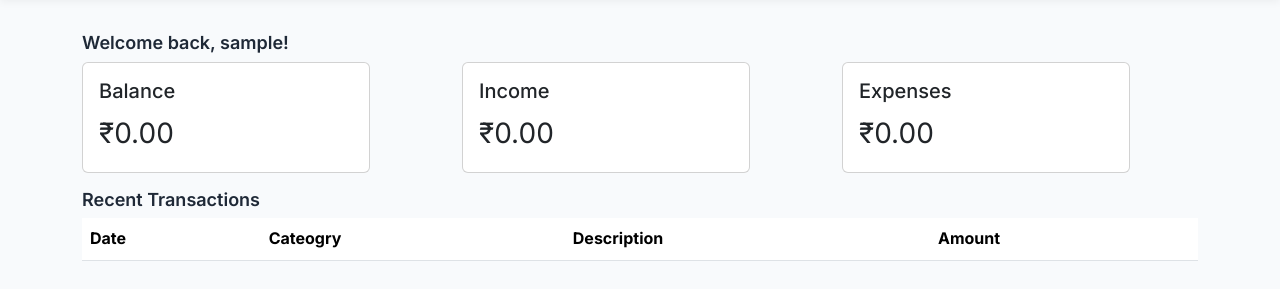
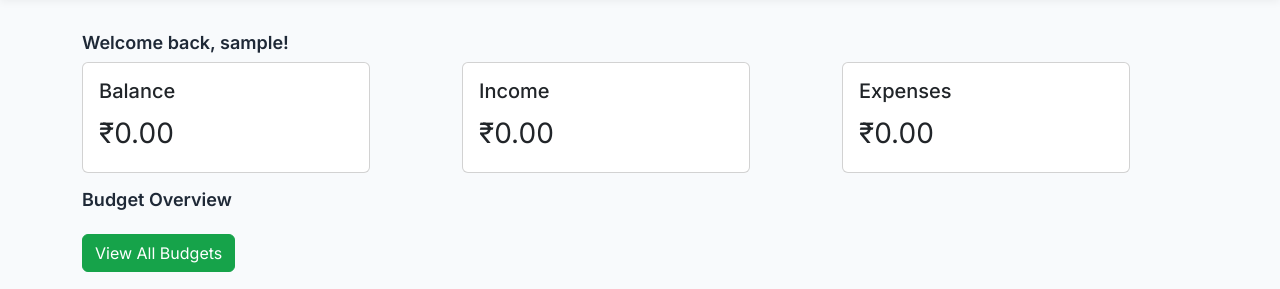
Before and after one commit to MedhanshB/expense-manager, a Flask app: page / in a window 1280 px wide. Shown: the part 108-397 px from the top of the page. Run offline with Flask 3, Linux system fonts and the light colour scheme; the visitor is signed in with stand-in values (Sample User, id 1); data comes from the database, SQL or seed files in the repository; data that the repository does not hold is empty.

Commit message:
Finished adding the budgets template and completed the dashboard. Version 1 of the app is done

```diff
--- a/app.py
+++ b/app.py
@@ -3,7 +3,7 @@ from flask_session import Session
 from werkzeug.security import check_password_hash, generate_password_hash
 from datetime import date, datetime
 from decimal import Decimal, InvalidOperation
-from helpers import get_db, login_required, inr, short_date
+from helpers import get_db, login_required, inr, short_date, get_budget_summary
 
 app = Flask(__name__)
 
@@ -136,10 +136,11 @@ def index():
 
     transactions = cursor.fetchall()
 
+    budget_summary = get_budget_summary(user_id)
 
 
     return render_template("index.html", balance = user_balance, income = user_income, expense = user_expense,
-                           transactions = transactions)
+                           transactions = transactions, budgets = budget_summary)
 
 
 
@@ -519,58 +520,7 @@ def budgets():
 
     db = get_db()
 
-    cursor = db.execute(
-        """
-        SELECT
-            budgets.id,
-            budgets.category_id,
-            budgets.budget_amount,
-            budgets.budget_period,
-            categories.name
-        FROM budgets
-        INNER JOIN categories
-            ON budgets.category_id = categories.id
-        WHERE budgets.user_id = ?
-        """,
-        (user_id,))
-
-    budgets_data = cursor.fetchall()
-
-    cursor2 = db.execute(
-        """
-        SELECT
-            categories.id AS category_id,
-        SUM (transactions.amount) as total
-        FROM transactions
-        INNER JOIN categories
-            ON transactions.category_id = categories.id
-        WHERE transactions.user_id = ? AND categories.type = ?
-        GROUP BY categories.id
-        """,
-        (user_id, "Expense"))
-
-    transactions_data = cursor2.fetchall()
-
-    spent = {}
-
-    budget_summary = []
-
-    for transaction in transactions_data:
-        spent[transaction["category_id"]] = transaction["total"]
-
-    for budget in budgets_data:
-        spent_amount = spent.get(budget["category_id"], 0)
-        remaining_amount = budget["budget_amount"] - spent_amount
-        progress = spent_amount/budget["budget_amount"] * 100
-
-        budget_summary.append({
-            "id":budget["id"],
-            "name": budget["name"],
-            "budget_amount": budget["budget_amount"],
-            "spent": spent_amount,
-            "remaining": remaining_amount,
-            "progress": progress
-        })
+    budget_summary = get_budget_summary(user_id)
 
 
     return render_template("budgets.html", budget_data = budget_summary)
@@ -744,7 +694,7 @@ def edit_budget(budget_id):
         SELECT
             budgets.category_id,
             categories.name,
-            budgets.budget_amount,
+            budgets.budget_amount
         FROM budgets
         INNER JOIN categories
             ON budgets.category_id = categories.id
@@ -760,7 +710,7 @@ def edit_budget(budget_id):
 
         budgets = dict(budgets)
 
-        budgets["amount"] = Decimal(budgets["amount"]) / 100
+        budgets["budget_amount"] = Decimal(budgets["budget_amount"]) / 100
 
         cursor = db.execute("SELECT id,name FROM categories ORDER BY name")
 
--- a/helpers.py
+++ b/helpers.py
@@ -33,3 +33,66 @@ def short_date(date):
     short = datetime.strptime(date, "%Y-%m-%d")
     short_date = short.strftime("%d %b")
     return short_date
+
+def get_budget_summary(user_id):
+    db = get_db()
+
+    current_month = datetime.now().strftime("%Y-%m")
+
+    cursor = db.execute(
+        """
+        SELECT
+            budgets.id,
+            budgets.category_id,
+            budgets.budget_amount,
+            budgets.budget_period,
+            categories.name
+        FROM budgets
+        INNER JOIN categories
+            ON budgets.category_id = categories.id
+        WHERE budgets.user_id = ?
+        """,
+        (user_id,))
+
+    budgets_data = cursor.fetchall()
+
+    cursor = db.execute(
+        """
+        SELECT
+            categories.id AS category_id,
+        SUM (transactions.amount) AS total
+        FROM transactions
+        INNER JOIN categories
+            ON transactions.category_id = categories.id
+        WHERE transactions.user_id = ? AND categories.type = ? AND strftime("%Y-%m", transactions.transaction_date = ?)
+        GROUP BY categories.id
+        """,
+        (user_id, "Expense", current_month))
+
+    transactions_data = cursor.fetchall()
+
+    spent = {}
+
+    budget_summary = []
+
+    for transaction in transactions_data:
+        spent[transaction["category_id"]] = transaction["total"]
+
+    for budget in budgets_data:
+        spent_amount = spent.get(budget["category_id"], 0)
+        remaining_amount = budget["budget_amount"] - spent_amount
+        if budget["budget_amount"] > 0:
+            progress = spent_amount / budget["budget_amount"] * 100
+        else:
+            progress = 0
+
+        budget_summary.append({
+            "id":budget["id"],
+            "name": budget["name"],
+            "budget_amount": budget["budget_amount"],
+            "spent": spent_amount,
+            "remaining": remaining_amount,
+            "progress": progress
+        })
+
+    return budget_summary
--- a/templates/edit_budget.html
+++ b/templates/edit_budget.html
@@ -13,7 +13,7 @@ Edit Budgets
         <select name="category" class="form-select">
             {% for category in categories %}
             <option value="{{ category['id'] }}"
-                {% if category['id'] == transaction['category_id'] %}
+                {% if category['id'] == budgets['category_id'] %}
                     selected
                 {% endif %}>
                 {{ category["name"] }}
@@ -23,7 +23,7 @@ Edit Budgets
 
         <label for="budget" class="col-form-label">Montly Budget</label>
         <input type="number" name="budget" class="form-control" min="0.01" step="0.01"
-            value="{{ request.form.get('budget', '') }}" placeholder="0.00" required>
+            value="{{ request.form.get('budget', budgets['budget_amount']) }}" placeholder="0.00" required>
 
         <button type="submit" class="btn btn-primary mt-3">Update Budget</button>
 
--- a/templates/index.html
+++ b/templates/index.html
@@ -33,6 +33,25 @@ Dashboard
     </div>
 </div>
 
+<h3 class="mt-3">Budget Overview</h3>
+<div class="card-body">
+    {% for budget in budgets[:3] %}
+    <p>{{ budget['name'] }}</p>
+    <div class="progress">
+        <div class="progress-bar" role="progressbar" aria-valuenow="{{ budget['progress'] }}" aria-valuemin="0"
+            aria-valuemax="100" style="width: {{ budget['progress'] }}%;">
+            {{ budget["progress"] | round(0) }}%
+        </div>
+    </div>
+    <p>{{ budget["spent"] | inr }} / {{ budget["budget_amount"] | inr}}</p>
+    {% endfor %}
+</div>
+<a href="{{ url_for('budgets') }}" class="btn btn-primary mt-3">
+    View All Budgets
+</a>
+
+
+
 <h3 class="mt-3">Recent Transactions</h3>
 <table class="table">
     <tr>
@@ -48,9 +67,9 @@ Dashboard
         <td>{{ transaction['name'] }}</td>
         <td>{{ transaction['description'] }}</td>
         {% if transaction["type"] == "Income" %}
-            <td class="text-end">+{{ transaction['amount'] | inr }}</td>
+        <td class="text-end">+{{ transaction['amount'] | inr }}</td>
         {% elif transaction["type"] == "Expense" %}
-            <td class="text-end">-{{ transaction['amount'] | inr }}</td>
+        <td class="text-end">-{{ transaction['amount'] | inr }}</td>
         {% endif %}
     </tr>
     {% endfor %}
```
Also changed, not shown: 2 other files.
